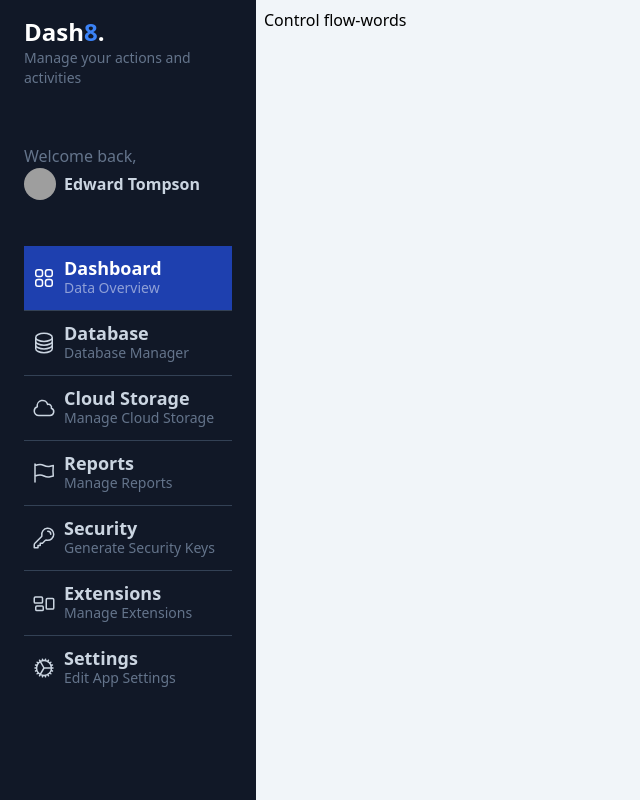
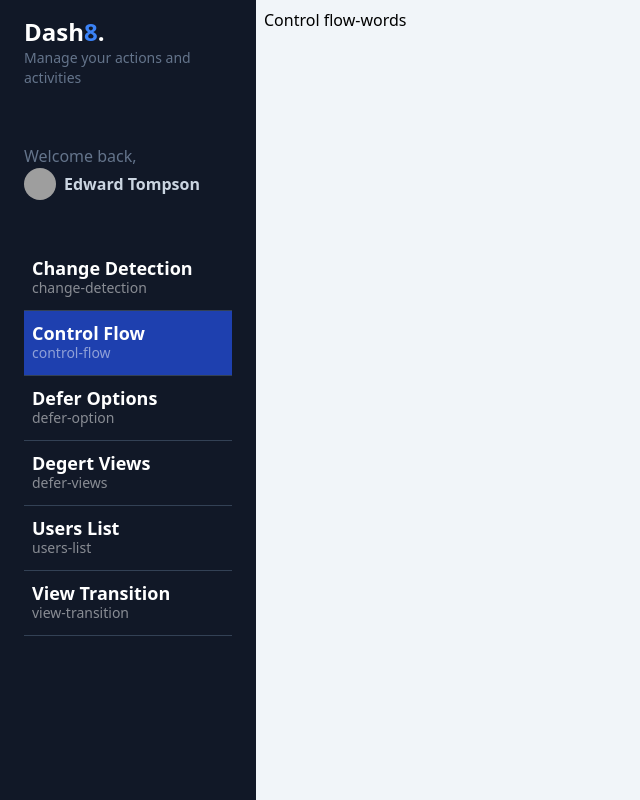
Before and after one commit to euclidesseg/my-dashboard, an Angular app: page /dashboard/control-flow in a window 1280 px wide. Shown: the whole page, without its empty margins (0-640 px from the left). Built offline with nearby package versions, Linux system fonts and the light colour scheme; grey boxes are pictures that could not be loaded.

Commit message:
four commit

```diff
--- a/src/app/dashboard/shared/sidemenu/sidemenu.component.html
+++ b/src/app/dashboard/shared/sidemenu/sidemenu.component.html
@@ -1,4 +1,4 @@
-<div id="menu" class="bg-gray-900 min-h-screen text-slate-300 w-64 left-0 h-screen overflow-y-scroll">
+<div id="menu" class="bg-gray-900 min-h-screen text-slate-300 w-64 left-0 h-screen overflow-y-auto">
   <div id="logo" class="my-4 px-6">
     <h1 class="text-lg md:text-2xl font-bold text-white">Dash<span class="text-blue-500">8</span>.</h1>
     <p class="text-slate-500 text-sm">Manage your actions and activities</p>
@@ -17,105 +17,23 @@
     </a>
   </div>
   <div id="nav" class="w-full px-6">
-    <a href="#"
-      class="w-full px-2 inline-flex space-x-2 items-center border-b border-slate-700 py-3 bg-blue-800 hover:bg-white/5 transition ease-linear duration-150">
-      <div>
-        <svg xmlns="http://www.w3.org/2000/svg" fill="none" viewBox="0 0 24 24" stroke-width="1.5"
-          stroke="currentColor" class="w-6 h-6 text-white">
-          <path stroke-linecap="round" stroke-linejoin="round"
-            d="M3.75 6A2.25 2.25 0 016 3.75h2.25A2.25 2.25 0 0110.5 6v2.25a2.25 2.25 0 01-2.25 2.25H6a2.25 2.25 0 01-2.25-2.25V6zM3.75 15.75A2.25 2.25 0 016 13.5h2.25a2.25 2.25 0 012.25 2.25V18a2.25 2.25 0 01-2.25 2.25H6A2.25 2.25 0 013.75 18v-2.25zM13.5 6a2.25 2.25 0 012.25-2.25H18A2.25 2.25 0 0120.25 6v2.25A2.25 2.25 0 0118 10.5h-2.25a2.25 2.25 0 01-2.25-2.25V6zM13.5 15.75a2.25 2.25 0 012.25-2.25H18a2.25 2.25 0 012.25 2.25V18A2.25 2.25 0 0118 20.25h-2.25A2.25 2.25 0 0113.5 18v-2.25z" />
-        </svg>
 
-      </div>
-      <div class="flex flex-col">
-        <span class="text-lg font-bold leading-5 text-white">Dashboard</span>
-        <span class="text-sm text-white/50 hidden md:block">Data Overview</span>
-      </div>
-    </a>
-    <a href="#"
-      class="w-full px-2 inline-flex space-x-2 items-center border-b border-slate-700 py-3 hover:bg-white/5 transition ease-linear duration-150">
-      <div>
-        <svg xmlns="http://www.w3.org/2000/svg" fill="none" viewBox="0 0 24 24" stroke-width="1.5"
-          stroke="currentColor" class="w-6 h-6">
-          <path stroke-linecap="round" stroke-linejoin="round"
-            d="M20.25 6.375c0 2.278-3.694 4.125-8.25 4.125S3.75 8.653 3.75 6.375m16.5 0c0-2.278-3.694-4.125-8.25-4.125S3.75 4.097 3.75 6.375m16.5 0v11.25c0 2.278-3.694 4.125-8.25 4.125s-8.25-1.847-8.25-4.125V6.375m16.5 0v3.75m-16.5-3.75v3.75m16.5 0v3.75C20.25 16.153 16.556 18 12 18s-8.25-1.847-8.25-4.125v-3.75m16.5 0c0 2.278-3.694 4.125-8.25 4.125s-8.25-1.847-8.25-4.125" />
-        </svg>
-      </div>
-      <div class="flex flex-col">
-        <span class="text-lg text-slate-300 font-bold leading-5">Database</span>
-        <span class="text-sm text-slate-500 hidden md:block">Database Manager</span>
-      </div>
-    </a>
-    <a href="#"
-      class="w-full px-2 inline-flex space-x-2 items-center border-b border-slate-700 py-3 hover:bg-white/5 transition ease-linear duration-150">
-      <div>
-        <svg xmlns="http://www.w3.org/2000/svg" fill="none" viewBox="0 0 24 24" stroke-width="1.5"
-          stroke="currentColor" class="w-6 h-6">
-          <path stroke-linecap="round" stroke-linejoin="round"
-            d="M2.25 15a4.5 4.5 0 004.5 4.5H18a3.75 3.75 0 001.332-7.257 3 3 0 00-3.758-3.848 5.25 5.25 0 00-10.233 2.33A4.502 4.502 0 002.25 15z" />
-        </svg>
-      </div>
-      <div class="flex flex-col">
-        <span class="text-lg text-slate-300 font-bold leading-5">Cloud Storage</span>
-        <span class="text-sm text-slate-500 hidden md:block">Manage Cloud Storage</span>
-      </div>
-    </a>
-    <a href="#"
-      class="w-full px-2 inline-flex space-x-2 items-center border-b border-slate-700 py-3 hover:bg-white/5 transition ease-linear duration-150">
-      <div>
-        <svg xmlns="http://www.w3.org/2000/svg" fill="none" viewBox="0 0 24 24" stroke-width="1.5"
-          stroke="currentColor" class="w-6 h-6">
-          <path stroke-linecap="round" stroke-linejoin="round"
-            d="M3 3v1.5M3 21v-6m0 0l2.77-.693a9 9 0 016.208.682l.108.054a9 9 0 006.086.71l3.114-.732a48.524 48.524 0 01-.005-10.499l-3.11.732a9 9 0 01-6.085-.711l-.108-.054a9 9 0 00-6.208-.682L3 4.5M3 15V4.5" />
-        </svg>
-      </div>
-      <div class="flex flex-col">
-        <span class="text-lg text-slate-300 font-bold leading-5">Reports</span>
-        <span class="text-sm text-slate-500 hidden md:block">Manage Reports</span>
-      </div>
-    </a>
-    <a href="#"
-      class="w-full px-2 inline-flex space-x-2 items-center border-b border-slate-700 py-3 hover:bg-white/5 transition ease-linear duration-150">
-      <div>
-        <svg xmlns="http://www.w3.org/2000/svg" fill="none" viewBox="0 0 24 24" stroke-width="1.5"
-          stroke="currentColor" class="w-6 h-6">
-          <path stroke-linecap="round" stroke-linejoin="round"
-            d="M15.75 5.25a3 3 0 013 3m3 0a6 6 0 01-7.029 5.912c-.563-.097-1.159.026-1.563.43L10.5 17.25H8.25v2.25H6v2.25H2.25v-2.818c0-.597.237-1.17.659-1.591l6.499-6.499c.404-.404.527-1 .43-1.563A6 6 0 1121.75 8.25z" />
-        </svg>
-      </div>
-      <div class="flex flex-col">
-        <span class="text-lg text-slate-300 font-bold leading-5">Security</span>
-        <span class="text-sm text-slate-500 hidden md:block">Generate Security Keys</span>
-      </div>
-    </a>
-    <a href="#"
-      class="w-full px-2 inline-flex space-x-2 items-center border-b border-slate-700 py-3 hover:bg-white/5 transition ease-linear duration-150">
-      <div>
-        <svg xmlns="http://www.w3.org/2000/svg" fill="none" viewBox="0 0 24 24" stroke-width="1.5"
-          stroke="currentColor" class="w-6 h-6">
-          <path stroke-linecap="round" stroke-linejoin="round"
-            d="M2.25 7.125C2.25 6.504 2.754 6 3.375 6h6c.621 0 1.125.504 1.125 1.125v3.75c0 .621-.504 1.125-1.125 1.125h-6a1.125 1.125 0 01-1.125-1.125v-3.75zM14.25 8.625c0-.621.504-1.125 1.125-1.125h5.25c.621 0 1.125.504 1.125 1.125v8.25c0 .621-.504 1.125-1.125 1.125h-5.25a1.125 1.125 0 01-1.125-1.125v-8.25zM3.75 16.125c0-.621.504-1.125 1.125-1.125h5.25c.621 0 1.125.504 1.125 1.125v2.25c0 .621-.504 1.125-1.125 1.125h-5.25a1.125 1.125 0 01-1.125-1.125v-2.25z" />
-        </svg>
-      </div>
-      <div class="flex flex-col">
-        <span class="text-lg text-slate-300 font-bold leading-5">Extensions</span>
-        <span class="text-sm text-slate-500 hidden md:block">Manage Extensions</span>
-      </div>
-    </a>
-    <a href="#"
-      class="w-full px-2 inline-flex space-x-2 items-center py-3 hover:bg-white/5 transition ease-linear duration-150">
-      <div>
-        <svg xmlns="http://www.w3.org/2000/svg" fill="none" viewBox="0 0 24 24" stroke-width="1.5"
-          stroke="currentColor" class="w-6 h-6">
-          <path stroke-linecap="round" stroke-linejoin="round"
-            d="M4.5 12a7.5 7.5 0 0015 0m-15 0a7.5 7.5 0 1115 0m-15 0H3m16.5 0H21m-1.5 0H12m-8.457 3.077l1.41-.513m14.095-5.13l1.41-.513M5.106 17.785l1.15-.964m11.49-9.642l1.149-.964M7.501 19.795l.75-1.3m7.5-12.99l.75-1.3m-6.063 16.658l.26-1.477m2.605-14.772l.26-1.477m0 17.726l-.26-1.477M10.698 4.614l-.26-1.477M16.5 19.794l-.75-1.299M7.5 4.205L12 12m6.894 5.785l-1.149-.964M6.256 7.178l-1.15-.964m15.352 8.864l-1.41-.513M4.954 9.435l-1.41-.514M12.002 12l-3.75 6.495" />
-        </svg>
-      </div>
-      <div class="flex flex-col">
-        <span class="text-lg text-slate-300 font-bold leading-5">Settings</span>
-        <span class="text-sm text-slate-500 hidden md:block">Edit App Settings</span>
-      </div>
-    </a>
+    <!-- el elemento track es una bandera que nos creaa el siclo for para decir como poderle dar seguimiento a los elementos
+      $index vendria a indicar que le vamos a dar seguimiendo al indice del elemento actual tambien podriamos colocar el item
+    -->
+    @for (item of menuItems; track $index ) {
+      <a
+      [routerLink]="item.path"
+      routerLinkActive="bg-blue-800"
+      href="#"
+        class="w-full px-2 inline-flex space-x-2 items-center border-b border-slate-700 py-3 hover:bg-white/5 transition ease-linear duration-150">
+
+        <div class="flex flex-col">
+          <span class="text-lg font-bold leading-5 text-white">{{item.title}}</span>
+          <span class="text-sm text-white/50 hidden md:block">{{item.path}}</span>
+        </div>
+      </a>
+    }
 
   </div>
 </div>
--- a/src/app/dashboard/shared/sidemenu/sidemenu.component.ts
+++ b/src/app/dashboard/shared/sidemenu/sidemenu.component.ts
@@ -1,11 +1,12 @@
 import { CommonModule } from '@angular/common';
 import { Component } from '@angular/core';
 import { routes } from '../../../app.routes';
+import { RouterModule } from '@angular/router';
 
 @Component({
   selector: 'app-sidemenu',
   standalone: true,
-  imports: [CommonModule],
+  imports: [CommonModule, RouterModule],
   templateUrl: './sidemenu.component.html',
   styleUrl: './sidemenu.component.css',
 })
```
